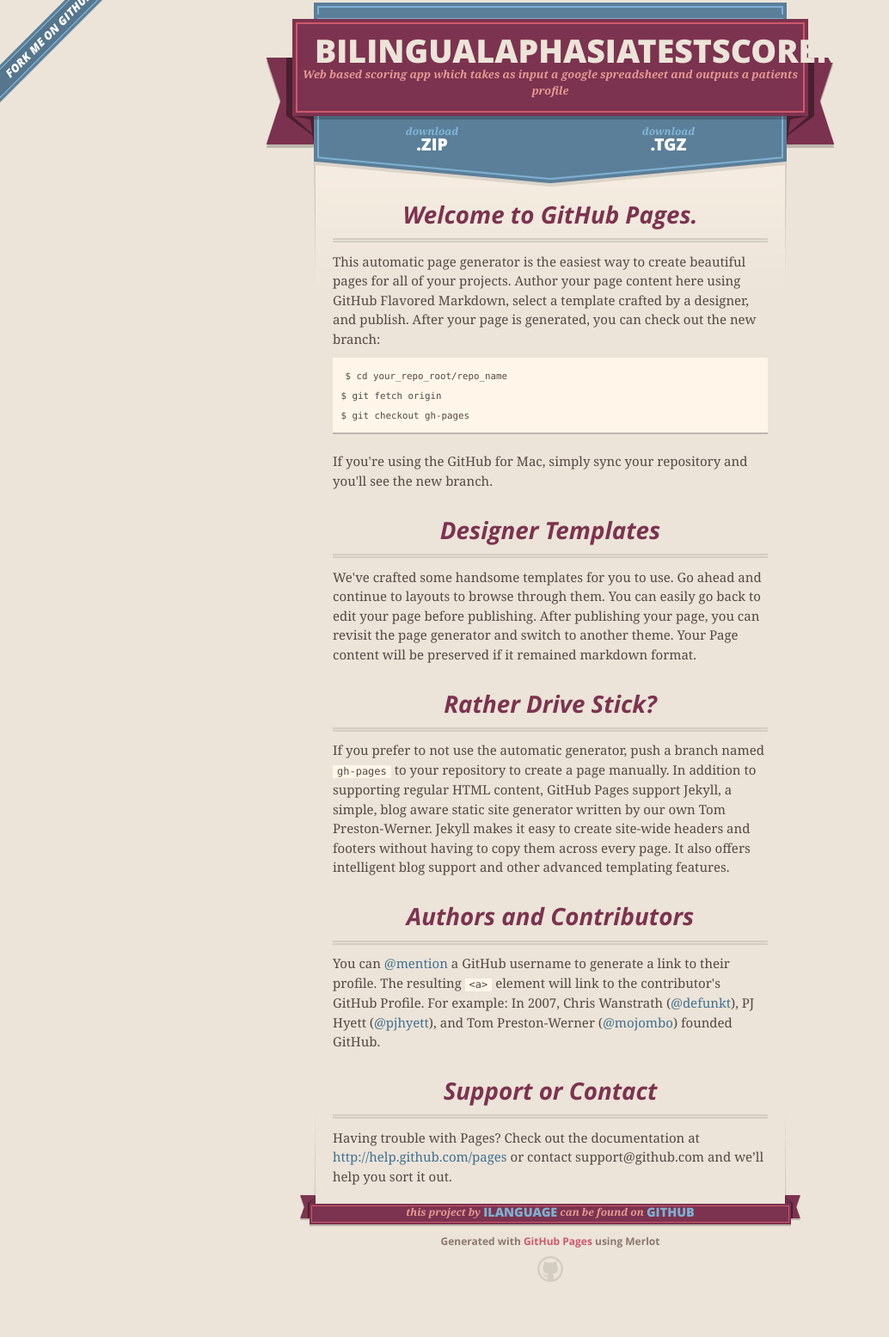
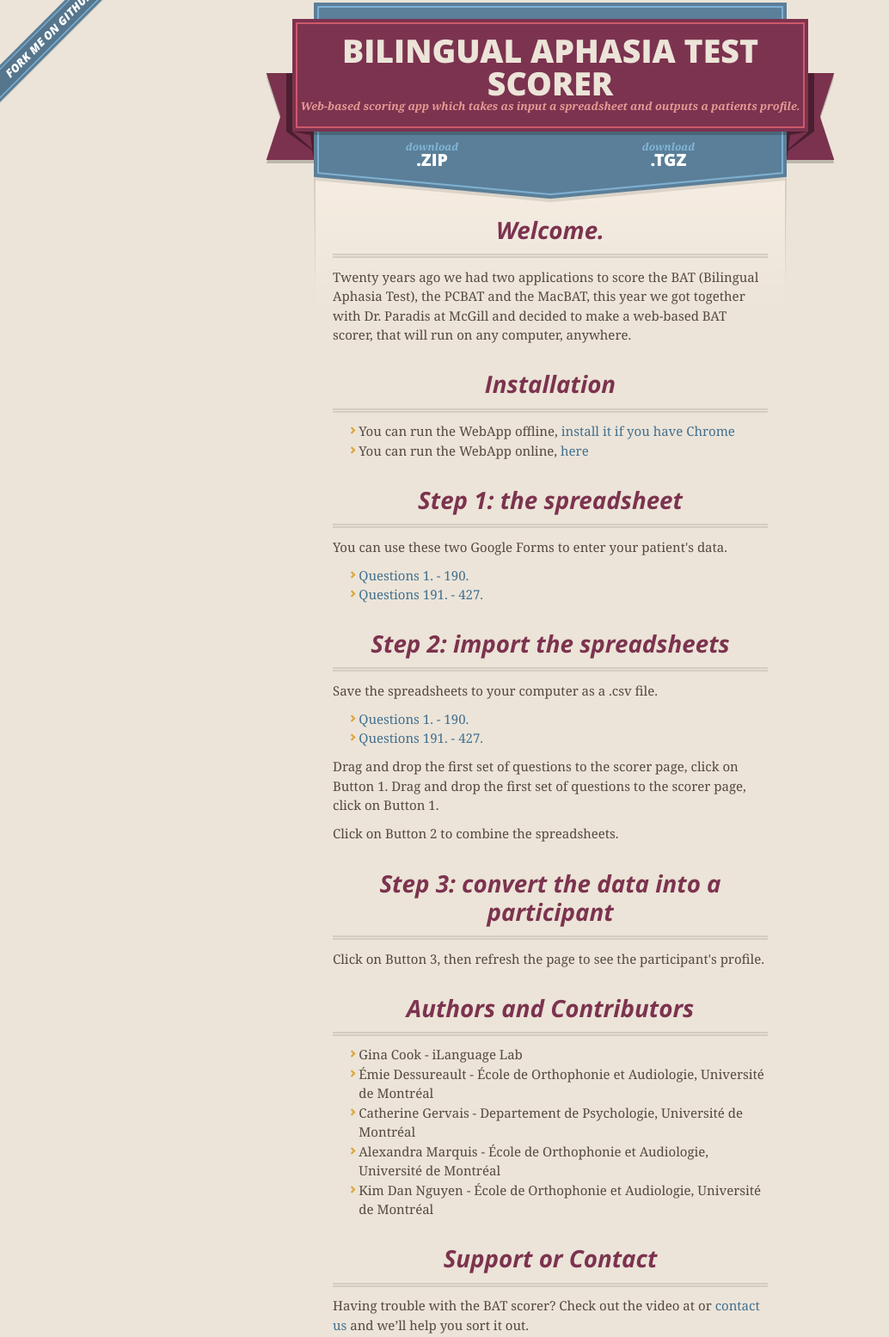
Before and after one commit to BilingualAphasia/BilingualAphasiaTestScorer, a plain HTML site: page index.html in a window 1280 px wide. Shown: the part 16-1571 px from the top of the page at 86% size, without its empty margins (0-1034 px from the left). Before the commit the page ends 1547 px from the top, so only its background shows below. Drawn offline with nearby package versions, Linux system fonts and the light colour scheme.

Commit message:
changed the index to the bat scorer instructions

```diff
--- a/index.html
+++ b/index.html
@@ -17,7 +17,7 @@
         $('#main_content').headsmart()
       })
     </script>
-    <title>Bilingualaphasiatestscorer by iLanguage</title>
+    <title>Bilingual Aphasia Test Scorer by iLanguage</title>
   </head>
 
   <body>
@@ -27,8 +27,8 @@
       <header>
         <span class="ribbon-outer">
           <span class="ribbon-inner">
-            <h1>Bilingualaphasiatestscorer</h1>
-            <h2>Web based scoring app which takes as input a google spreadsheet and outputs a patients profile</h2>
+            <h1>Bilingual Aphasia Test Scorer</h1>
+            <h2>Web-based scoring app which takes as input a spreadsheet and outputs a patients profile.</h2>
           </span>
           <span class="left-tail"></span>
           <span class="right-tail"></span>
@@ -44,32 +44,59 @@
       <span class="banner-fix"></span>
 
       <section id="main_content">
-        <h3>Welcome to GitHub Pages.</h3>
+        <h3>Welcome.</h3>
 
-<p>This automatic page generator is the easiest way to create beautiful pages for all of your projects. Author your page content here using GitHub Flavored Markdown, select a template crafted by a designer, and publish. After your page is generated, you can check out the new branch:</p>
+<p>Twenty years ago we had two applications to score the BAT (Bilingual Aphasia Test), the PCBAT and the MacBAT, this year we got together with Dr. Paradis at McGill and decided to make a web-based BAT scorer, that will run on any computer, anywhere.</p>
 
-<pre><code>$ cd your_repo_root/repo_name
-$ git fetch origin
-$ git checkout gh-pages
-</code></pre>
+<h3>Installation</h3>
 
-<p>If you're using the GitHub for Mac, simply sync your repository and you'll see the new branch.</p>
+<ul>
+<li>You can run the WebApp offline, <a href="">install it if you have Chrome</a></li>
+<li>You can run the WebApp online, <a href="">here</a></li>
 
-<h3>Designer Templates</h3>
+</ul>
 
-<p>We've crafted some handsome templates for you to use. Go ahead and continue to layouts to browse through them. You can easily go back to edit your page before publishing. After publishing your page, you can revisit the page generator and switch to another theme. Your Page content will be preserved if it remained markdown format.</p>
 
-<h3>Rather Drive Stick?</h3>
+<h3>Step 1: the spreadsheet</h3>
 
-<p>If you prefer to not use the automatic generator, push a branch named <code>gh-pages</code> to your repository to create a page manually. In addition to supporting regular HTML content, GitHub Pages support Jekyll, a simple, blog aware static site generator written by our own Tom Preston-Werner. Jekyll makes it easy to create site-wide headers and footers without having to copy them across every page. It also offers intelligent blog support and other advanced templating features.</p>
+<p>You can use these two Google Forms to enter your patient's data.</p>
+<ul>
+<li><a href="https://docs.google.com/spreadsheet/viewform?formkey=dHZZcEw1MWh6X1Y4VXJkQ0E2dl9GblE6MQ#gid=0">Questions 1. - 190.</a></li>
+<li><a href="https://docs.google.com/spreadsheet/viewform?formkey=dGMwbkhPWmZ2Z090RE5XZG1BclRfVmc6MQ#gid=0">Questions 191. - 427.</a></li>
+</ul>
+
+<h3>Step 2: import the spreadsheets</h3>
+
+<p>Save the spreadsheets to your computer as a .csv file. </p>
+
+<ul>
+<li><a href="https://docs.google.com/spreadsheet/ccc?key=0AjJz4n1qwkYAdHZZcEw1MWh6X1Y4VXJkQ0E2dl9GblE">Questions 1. - 190.</a></li>
+<li><a href="https://docs.google.com/spreadsheet/ccc?key=0AjJz4n1qwkYAdGMwbkhPWmZ2Z090RE5XZG1BclRfVmc">Questions 191. - 427.</a></li>
+</ul>
+<p>Drag and drop the first set of questions to the scorer page, click on Button 1. Drag and drop the first set of questions to the scorer page, click on Button 1.</p>
+
+
+<p>Click on Button 2 to combine the spreadsheets.</p>
+
+<h3>Step 3: convert the data into a participant</h3>
+
+<p>Click on Button 3, then refresh the page to see the participant's profile.</p>
 
 <h3>Authors and Contributors</h3>
 
-<p>You can <a href="https://github.com/blog/821" class="user-mention">@mention</a> a GitHub username to generate a link to their profile. The resulting <code>&lt;a&gt;</code> element will link to the contributor's GitHub Profile. For example: In 2007, Chris Wanstrath (<a href="https://github.com/defunkt" class="user-mention">@defunkt</a>), PJ Hyett (<a href="https://github.com/pjhyett" class="user-mention">@pjhyett</a>), and Tom Preston-Werner (<a href="https://github.com/mojombo" class="user-mention">@mojombo</a>) founded GitHub.</p>
+<ul>
+  <li>Gina Cook - iLanguage Lab</li>
+  <li>Émie Dessureault - École de Orthophonie et Audiologie, Université de Montréal</li>
+  <li>Catherine Gervais - Departement de Psychologie, Université de Montréal</li>
+  <li>Alexandra Marquis - École de Orthophonie et Audiologie, Université de Montréal</li>
+  <li>Kim Dan Nguyen - École de Orthophonie et Audiologie, Université de Montréal</li>
+</ul>
 
 <h3>Support or Contact</h3>
 
-<p>Having trouble with Pages? Check out the documentation at <a href="http://help.github.com/pages">http://help.github.com/pages</a> or contact support@github.com and we’ll help you sort it out.</p>
+<p>Having trouble with the BAT scorer? Check out the video at <a href=""></a> or <a href="https://docs.google.com/spreadsheet/viewform?formkey=dGpiRDhreGpmTFBmQ2FUTVVjVlhESHc6MQ">contact us</a> and we’ll help you sort it out.</p>
+<iframe src="https://docs.google.com/spreadsheet/embeddedform?formkey=dGpiRDhreGpmTFBmQ2FUTVVjVlhESHc6MQ" width="500" height="639" frameborder="0" marginheight="0" marginwidth="0">Loading...</iframe>
+
       </section>
 
       <footer>
```
